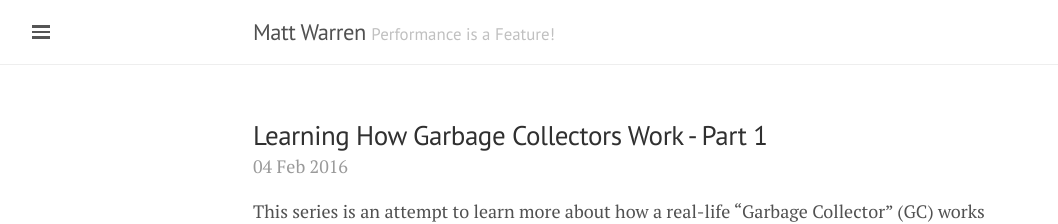
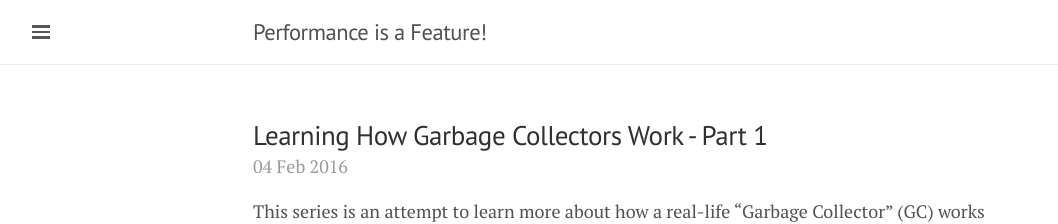
Before and after one commit to mattwarren/mattwarren.github.io, a Jekyll site: the page built from index.html, in a window 1280 px wide. Shown: the top 224 px of the page, without its empty margins (0-1058 px from the left). Built offline with Jekyll 4.4.1, drawn with Linux system fonts in a browser that asks for light colours; nearby versions of some CDN libraries; the list of posts is cut into pages by our own code.

Commit message:
reverting title change

```diff
--- a/_config.yml
+++ b/_config.yml
@@ -4,8 +4,8 @@
 permalink:           pretty
 
 # Setup
-title:               'Matt Warren'
-tagline:             'Performance is a Feature!'
+title:               'Performance is a Feature!'
+tagline:             ''
 description:         ''
 url:                 http://mattwarren.github.io
 # Don't use baseurl, see https://talk.jekyllrb.com/t/what-trouble-happens-if-i-make-all-links-relative-instead-of-absolute/418/2
```
